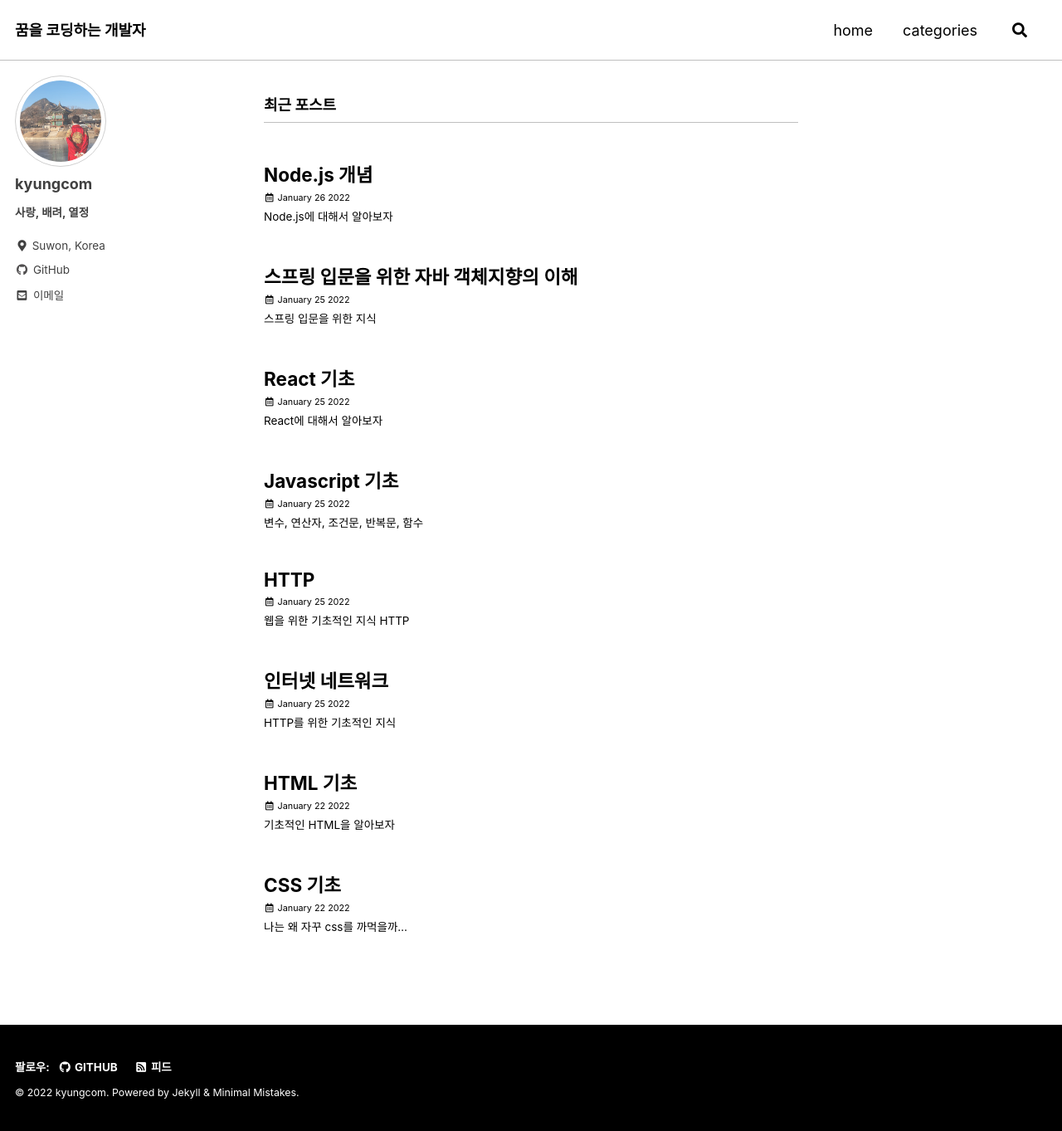
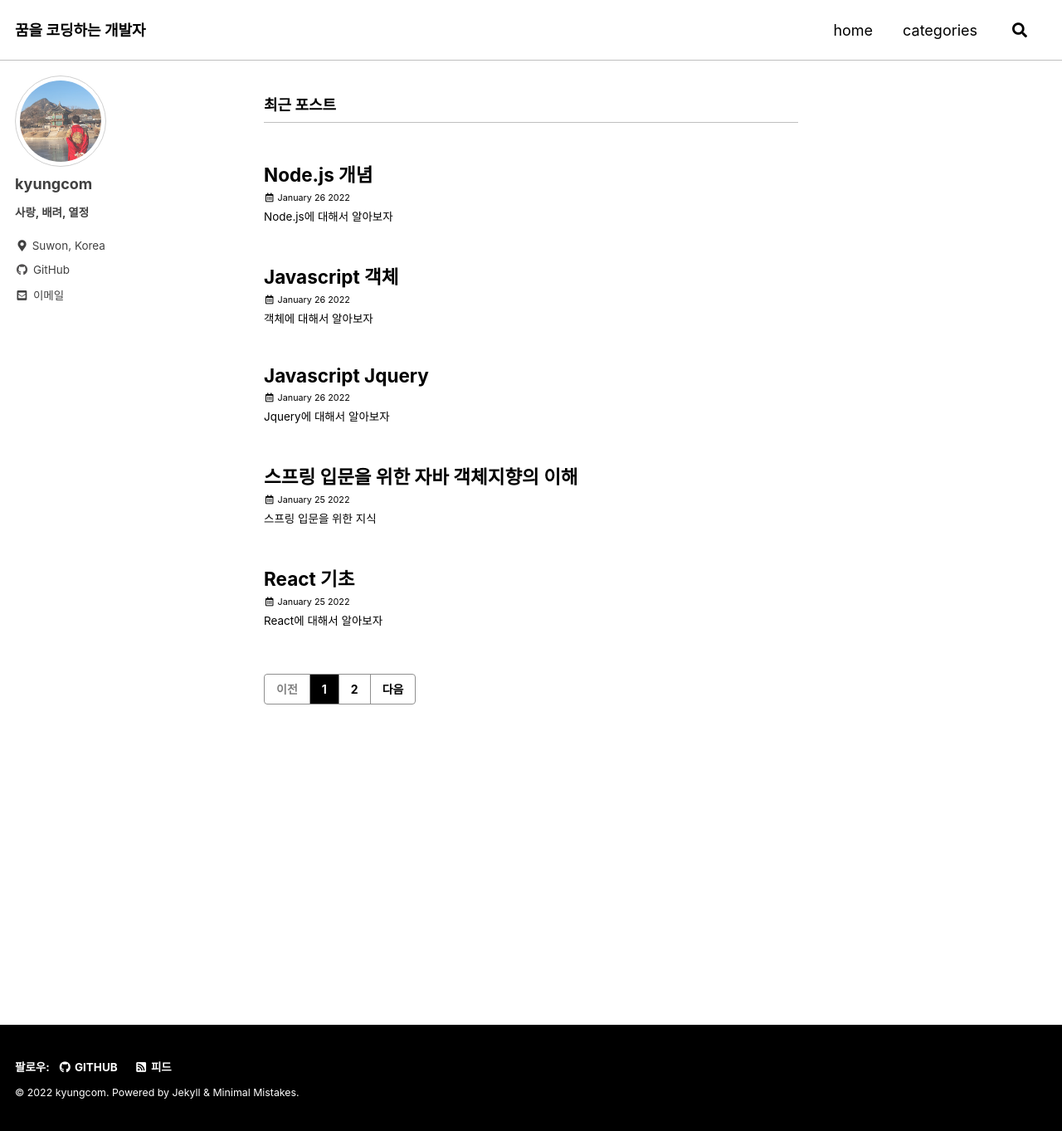
Before and after one commit to kyungcom/kyungcom.github.io, a Jekyll site: the page built from index.html, in a window 1280 px wide and 1363 px high. Shown: the whole window at 83% size. Built offline with Jekyll 4.4.1, drawn with Linux system fonts in a browser that asks for light colours; cached includes are drawn as plain includes; the list of posts is cut into pages by our own code; part of the change alters nothing that is shown.

Commit message:
add jsObject post

````diff
--- a/_config.yml
+++ b/_config.yml
@@ -215,7 +215,7 @@ sass:
 
 # Outputting
 permalink: /:categories/:title/
-paginate: 10 # amount of posts to show
+paginate: 5 # amount of posts to show
 paginate_path: /page:num/
 timezone: # https://en.wikipedia.org/wiki/List_of_tz_database_time_zones
 
--- a/_posts/jquery/2022-01-25-jquery.md
+++ /dev/null
@@ -1,13 +0,0 @@
----
-title: "HTTP"
-excerpt: "웹을 위한 기초적인 지식 HTTP"
-last_modified_at: 2022-01-25T18:03:16-19:00
-categories:
-  - HTTP
-tags:
-  - HTTP
-  - HyperText Transfer Protocol
-toc: true
-toc_sticky: true
-toc_label: "HTTP에 대하여"
----
--- /dev/null
+++ b/_posts/js/2022-01-26-javascriptJquery.md
@@ -0,0 +1,22 @@
+---
+title: "Javascript Jquery"
+excerpt: "Jquery에 대해서 알아보자"
+last_modified_at: 2022-01-27T12:03:16-13:00
+categories:
+  - Javascript
+tags:
+  - Javascript
+  - Jquery
+toc: true
+toc_sticky: true
+toc_label: "Javascript"
+---
+
+
+
+## 참고문헌
+
+![image](https://user-images.githubusercontent.com/72953874/151288663-06e5edaa-1585-4511-8413-b4e23b264bb2.png)
+
+저자 황재호 | 인포앤북 | 2021.11.01<br>
+페이지 464 | ISBN 9791192038001
--- /dev/null
+++ b/_posts/js/2022-01-26-javascriptObject.md
@@ -0,0 +1,211 @@
+---
+title: "Javascript 객체"
+excerpt: "객체에 대해서 알아보자"
+last_modified_at: 2022-01-27T12:03:16-13:00
+categories:
+  - Javascript
+tags:
+  - Javascript
+  - Object
+toc: true
+toc_sticky: true
+toc_label: "Javascript"
+---
+
+## 객체란?
+
+자바스크립트는 객체 기반의 언어이며 자바스크립트를 이루고 있는 거의 모든 것이 객체입니다. 숫자, 문자열, 함수, 배열 등도 모두 객체를 기반으로 합니다.<br>
+자바스크립트의 객체는 속성과 메소드로 구분되는데, 속성은 객체에 붙어있는 변수이며, 메소드는 객체에 붙어있는 함수입니다.<br>
+하나의 객체는 데이터를 의미하는 속성과 데이터를 처리하는 기능을 가진 메소드의 집합이라고 할 수 있습니다.
+
+```javascript
+var person = {
+  name: "kyungcom",
+  age: 25,
+  sayHello: function(){
+    document.write(this.name+"님 안녕하세요!");
+  }
+};
+```
+
+<br>
+
+## 객체의 종류
+
+### 사용자 정의 객체
+
+위의 코드와 같이 사용자가 객체를 정의하여 사용하는 객체를 말합니다.
+<br>
+
+
+- 객체 리터럴(객체 생성 방법1)
+
+자바스크립트에서 객체를 생성하는 가장 간단한 방법이자 많이 사용되는 방법입니다. 리터럴이란 데이터 형에 들어가는 데이터 값 자체를 의미하고, 이 방식에서는 변수를 선언할 때와 유사하게 객체에 들어가는 속성과 메소드를 직접 정의합니다.
+```javascript
+var 객체명 = {
+  키1:값1,  //속성
+  키2:값2,  //속성
+
+  메소드1:function() { //메소드
+    자바스크립트 코드
+  },
+  메소드2:function() { //메소드
+    자바스크립트 코드
+  }
+};
+```
+
+<br>
+
+- 생성자 함수와 New 연산자(객체 생성 방법2)
+
+1. 생성자 함수를 이용하여 객체의 타입을 정의한다. 생성자 함수의 첫 글자는 반드시 영문 대문자를 사용하도록 한다.
+
+2. new를 이용하여 객체를 생성한다.
+
+```javascript
+function Car(company, model, year){
+  this.company = company;
+  this.model = model;
+  this.year = year;
+}
+
+var car1 = new Car("테슬라", "모델s", 2021);
+```
+
+<br>
+
+- 객체의 속성 접근법
+
+1. 객체명.키
+2. 객체명["키"]
+
+```javascript
+var car1 = {
+  name:"모델S",
+  age:1
+};
+
+console.log(car1.name);
+console.log(car1["age"]);
+```
+![image](https://user-images.githubusercontent.com/72953874/151286546-f896b8f5-fb2c-4703-8a07-6e636703e208.png)
+
+<br>
+
+- for문에서의 객체 사용
+
+```javascript
+var car1 = {
+  name:"모델S",
+  age:1
+};
+
+for(var x in car1){
+  console.log(car1[x]);
+}
+```
+![image](https://user-images.githubusercontent.com/72953874/151286692-33120197-dcd7-428e-b7db-591278d1c585.png)
+
+
+<br>
+
+### 내장 객체
+
+자바스크립트에 기본적으로 내장되어있는 객체를 말합니다. 예를들면 배열, 숫자, 문자열, 수학, 날짜 객체들이 있습니다.<br>
+예전에 소개해드린 toString() 과 같은 것들이 Number객체의 메소드이며 굳이 자세히 설명하진 않겠습니다.
+
+<br>
+
+### 문서 객체 모델(DOM)
+
+문서 객체 모델은 HTML의 문서 구조를 말합니다.<br>
+
+
+- DOM의 기본 구조
+
+DOM의 구조를 알아보기위해 간단한 HTML을 살펴보겠습니다.
+
+```html
+<!DOCTYPE html>
+<html>
+<head>
+  <meta charset="UTF-8">
+  <title>Hello World!</title>
+</head>
+<body>
+  <div>안녕하세요</div>
+  <p id="hello"></p>
+</body>
+</html>
+```
+![image](https://user-images.githubusercontent.com/72953874/151287668-9e46642e-72b5-4d60-b818-b5a6e33cbebd.png)
+
+이해가 되시나요? 이렇게 트리모양으로 구성됩니다.<br>
+
+- 요소 내용 삽입과 CSS 조작
+
+
+```html
+<!DOCTYPE html>
+<html>
+<head>
+  <meta charset="UTF-8">
+  <title>Hello World!</title>
+</head>
+<body>
+  <div>안녕하세요</div>
+  <p id="hello"></p>
+  <script>
+    document.getElementById("hello").innerHTML = "안녕하세요";
+    document.getElementById("hello").style.color = "red";
+  </script>
+</body>
+</html>
+```
+![image](https://user-images.githubusercontent.com/72953874/151287864-5ed0d7be-b8d1-44d0-b858-830a9cf27ce9.png)
+<br>
+
+- DOM 이벤트
+
+웹 브라우저에서 DOM의 요소에 마우스를 클릭하는 것과 같은 이벤트가 발생하면 원하는 자바스크립트 코드를 실행하도록 할 수 있다.<br>
+
+```html
+<!DOCTYPE html>
+<html>
+<head>
+  <meta charset="UTF-8">
+  <title>Hello World!</title>
+  <script>
+    function changeText(obj){
+      obj.innerHTML = "클릭하셨네요";
+    }
+  </script>
+</head>
+<body>
+  <div onclick="changeText(this)">안녕하세요</div>
+</body>
+</html>
+```
+
+![image](https://user-images.githubusercontent.com/72953874/151288254-7649966e-d0ec-4e26-b14b-b6173f7e77e8.png)
+![image](https://user-images.githubusercontent.com/72953874/151288272-3c9bc810-62a9-47d0-af54-adf25b330e8e.png)
+
+
+<br>
+
+
+### 브라우저 객체 모델(BOM)
+
+자바스크립트에서 브라우저를 다루는 데 필요한 객체의 모델. Window, Screen, Location, History, Navigator 등이 있습니다.<br>
+여기서 자세히 알아보진 않겠습니다.
+
+<br>
+
+
+## 참고문헌
+
+![image](https://user-images.githubusercontent.com/72953874/151288663-06e5edaa-1585-4511-8413-b4e23b264bb2.png)
+
+저자 황재호 | 인포앤북 | 2021.11.01<br>
+페이지 464 | ISBN 9791192038001
````
